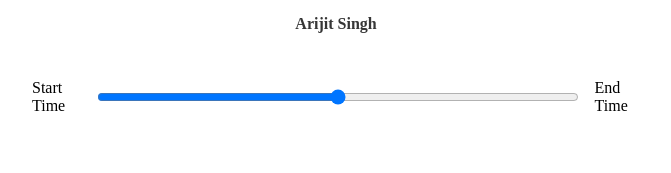
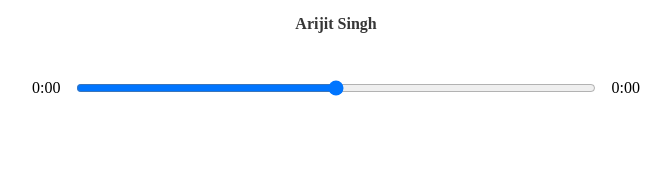
Before and after one commit to imdeepakmishra/react-music-app, a React (Create React App) app: page / in a window 1280 px wide. Shown: the part 417-590 px from the top of the page, without its empty margins (304-975 px from the left). Built offline with nearby package versions, Linux system fonts and the light colour scheme.

Commit message:
Input slider updated with song time

```diff
--- a/src/components/Player.js
+++ b/src/components/Player.js
@@ -1,4 +1,4 @@
-import { useRef } from "react";
+import { useRef, useState } from "react";
 import { FontAwesomeIcon } from "@fortawesome/react-fontawesome";
 import {
   faPlay,
@@ -18,12 +18,34 @@
       setIsPlaying(!isPlaying);
     }
   };
+
+  const songInfoHandler = (e) => {
+    const current = e.target.currentTime;
+    const duration = e.target.duration;
+    setSongInfo({ ...songInfo, currentTime: current, duration });
+  };
+
+  const [songInfo, setSongInfo] = useState({
+    currentTime: null,
+    duration: null,
+  });
+
+  const getTime = (time) => {
+    return (
+      Math.floor(time / 60) + ":" + ("0" + Math.floor(time % 60)).slice(-2)
+    );
+  };
   return (
     <div className="player">
       <div className="time-control">
-        <p>Start Time</p>
-        <input type="range" />
-        <p> End Time</p>
+        <p>{getTime(songInfo.currentTime)}</p>
+        <input
+          min={0}
+          max={songInfo.duration}
+          value={songInfo.currentTime}
+          type="range"
+        />
+        <p> {getTime(songInfo.duration)}</p>
       </div>
       <div className="play-control">
         <FontAwesomeIcon
@@ -43,7 +65,12 @@
           size="2x"
         ></FontAwesomeIcon>
       </div>
-      <audio ref={audioRef} src={currentSong.audio}></audio>
+      <audio
+        onTimeUpdate={songInfoHandler}
+        onLoadedMetadata={songInfoHandler}
+        ref={audioRef}
+        src={currentSong.audio}
+      ></audio>
     </div>
   );
 };
--- a/src/styles/_player.scss
+++ b/src/styles/_player.scss
@@ -12,7 +12,7 @@
 
   input {
     width: 100%;
-    padding: 1rem 2rem;
+    padding: 1rem 0rem;
   }
 
   p {
```
Also changed, not shown: 1 other file (tests, documents, lock files or other folders).
